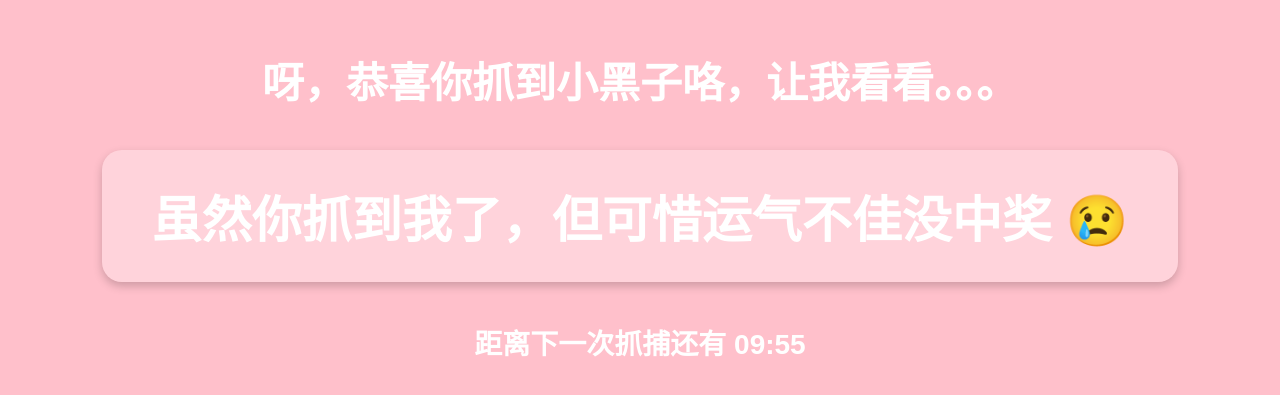
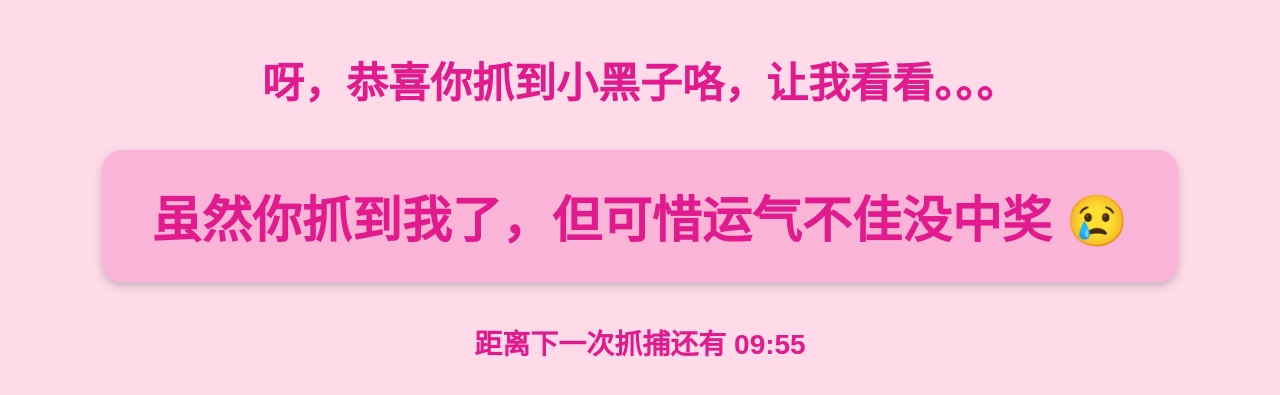
Before and after one commit to emilym0505/randomnumber, a plain HTML site: page index.html in a window 1280 px wide. Shown: the part 195-590 px from the top of the page. Drawn offline with Linux system fonts and the light colour scheme.

Commit message:
Update index.html

```diff
--- a/index.html
+++ b/index.html
@@ -12,8 +12,8 @@
             text-align: center;
             margin: 0;
             padding: 0;
-            background-color: #FFC0CB;
-            color: white;
+            background-color: #FFDBE9; /* Light Pink Background */
+            color: #E11B8D; /* Hot Pink Font */
             display: flex;
             flex-direction: column;
             justify-content: center;
@@ -30,7 +30,7 @@
             font-weight: bold;
             margin: 20px 0;
             padding: 30px 50px;
-            background: rgba(255, 255, 255, 0.3);
+            background: rgba(225, 27, 141, 0.2); /* Light Hot Pink Transparent */
             border-radius: 20px;
             display: inline-block;
             box-shadow: 0px 4px 10px rgba(0, 0, 0, 0.2);
```
